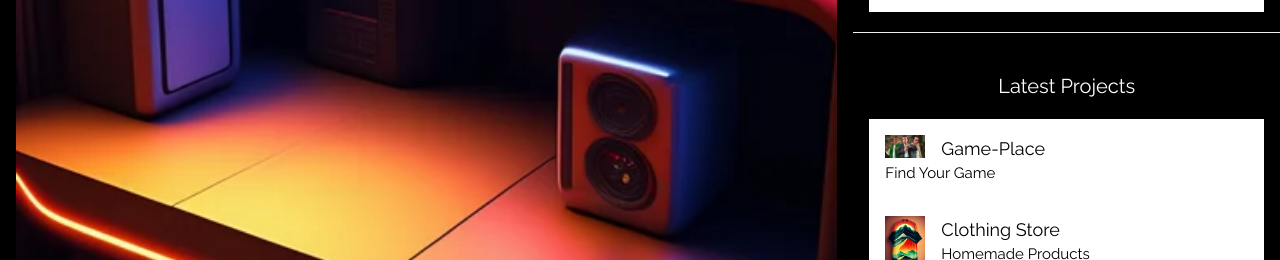
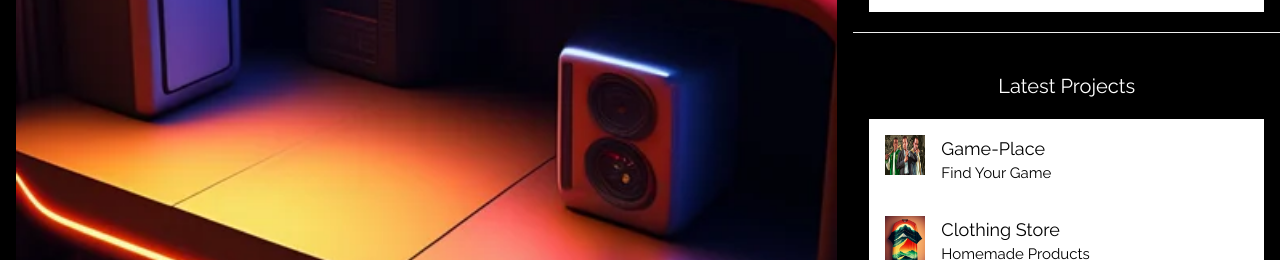
Before and after one commit to cliff82/portfolio, a website: page index.html in a window 1280 px wide. Shown: the part 980-1240 px from the top of the page. Drawn offline with nearby package versions, Linux system fonts and the light colour scheme.

Commit message:
Update index.html
change pic size

```diff
--- a/index.html
+++ b/index.html
@@ -123,7 +123,7 @@ Cliffton James Sr
     </div>
     <ul class="w3-ul w3-hoverable w3-white">
         <a href="https://gameplace82.netlify.app"> <li class="w3-padding-16">
-        <img src="/pics/gta.png" alt="Image" class="w3-left w3-margin-right" style="width:40px">
+        <img src="/pics/gta.png" alt="Image" class="w3-left w3-margin-right" style="width:40px; height: 40px">
         <span class="w3-large">Game-Place</span><br>
         <span>Find Your Game</span>
       </li></a>      <a href="https://tiny-clothingspot.netlify.app"> <li class="w3-padding-16">
```
